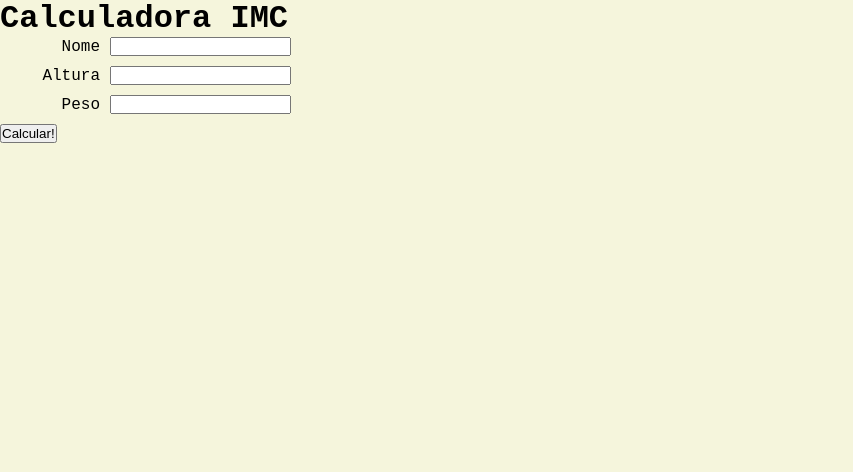
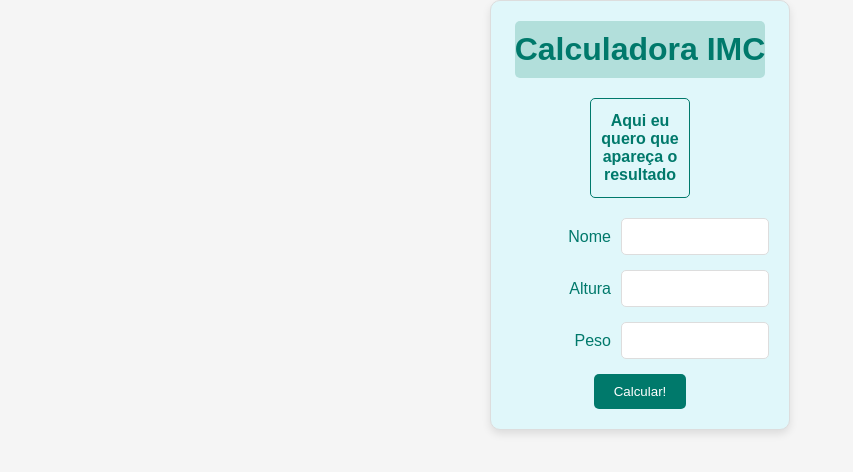
Before and after one commit to pedrodatteri/js, a plain HTML site: page Calculadora IMC/index.html in a window 1280 px wide. Shown: the whole page, without its empty margins (0-853 px from the left). Drawn offline with Linux system fonts and the light colour scheme; a web font is replaced by a local one.

Commit message:
Alguns ajustes de design e html, pronto para iniciar o css

```diff
--- a/Calculadora IMC/css/style.css
+++ b/Calculadora IMC/css/style.css
@@ -1,21 +1,108 @@
 body {
-    background-color: beige;
-    font-family: 'Courier New', Courier, monospace;
+    background-color: #f5f5f5; /* Cor de fundo suave */
+    font-family: 'Arial', sans-serif; /* Fonte moderna e limpa */
+    display: flex;
+    align-items: center;
+    justify-content: center;
+    height: 100%;
+    margin: 0;
 }
 
+.container {
+    display: flex;
+    flex-direction: column;
+    align-items: center;
+    justify-content: center;
+    width: 300px; /* Largura fixa para um layout mais consistente */
+    padding: 20px; /* Padding para espaçamento interno */
+    border-radius: 10px;
+    text-align: center;
+    border: 1px solid #ddd; /* Cor de borda suave */
+    background-color: #e0f7fa; /* Cor de fundo agradável */
+    box-shadow: 0 4px 8px rgba(0, 0, 0, 0.1); /* Sombra para profundidade */
+}
+
+header {
+    display: flex;
+    flex-direction: column;
+    align-items: center;
+}
+
+h1 {
+    margin: 0;
+    padding: 10px 0;
+    color: #00796b; /* Cor do texto */
+    background-color: #b2dfdb; /* Cor de fundo */
+    border-radius: 5px;
+    width: 100%; /* Ocupa toda a largura do container */
+}
+
+.resultado {
+    width: 100px; /* Quadrado */
+    height: 100px;
+    margin: 20px 0; /* Margem vertical */
+    padding: 10px;
+    border: 1px solid #00796b;
+    border-radius: 5px;
+    background-color: #e0f7fa;
+    display: flex;
+    align-items: center;
+    justify-content: center;
+    color: #00796b; /* Cor do texto */
+    font-weight: bold; /* Texto em negrito */
+}
+
+main.calculadora {
+    display: flex;
+    flex-direction: column;
+    align-items: center;
+    width: 100%; /* Ocupa toda a largura do container */
+}
+
+.dados {
+    display: flex;
+    flex-direction: column;
+    width: 100%;
+}
 
 .umemcimadooutro {
     display: flex;
     align-items: center;
-    margin-bottom: 10px;
+    margin-bottom: 15px; /* Espaçamento entre os campos */
 }
 
 label {
     width: 100px; /* Largura fixa para os labels */
     margin-right: 10px;
     text-align: right; /* Alinha o texto à direita */
+    color: #00796b; /* Cor do texto */
 }
 
-header main {
-    align-items: center;
+input {
+    flex: 1;
+    padding: 10px;
+    border: 1px solid #ddd;
+    border-radius: 5px;
+    width: calc(100% - 130px); /* Compensar o padding e a borda, considerando a largura do label e a margem */
+    box-sizing: border-box; /* Inclui o padding e a borda no tamanho total */
 }
+
+.botao {
+    display: flex;
+    justify-content: center;
+    width: 100%;
+}
+
+button.calcular {
+    padding: 10px 20px;
+    background-color: #00796b; /* Cor de fundo do botão */
+    color: #fff; /* Cor do texto do botão */
+    border: none;
+    border-radius: 5px;
+    cursor: pointer;
+    transition: background-color 0.3s; /* Transição suave para hover */
+}
+
+button.calcular:hover {
+    background-color: #004d40; /* Cor de fundo do botão ao passar o mouse */
+}
--- a/Calculadora IMC/index.html
+++ b/Calculadora IMC/index.html
@@ -13,10 +13,14 @@
 </head>
 
 <body>
+
+
+
+    <div class="container">
         <header>
-        <span>
             <h1>Calculadora IMC</h1>
-        </span>
+            <div class="resultado">Aqui eu quero que apareça o resultado
+            </div>
         </header>
         <main class="Calculadora">
             <div class="dados">
@@ -37,7 +41,7 @@
                 <button class="calcular">Calcular!</button>
             </div>
         </main>
-
+    </div>
 
 
 
--- a/Calculadora IMC/js/script.js
+++ b/Calculadora IMC/js/script.js
@@ -0,0 +1,3 @@
+function calcular() {
+
+}
```
Lines whose indentation alone changed are shown as unchanged.
